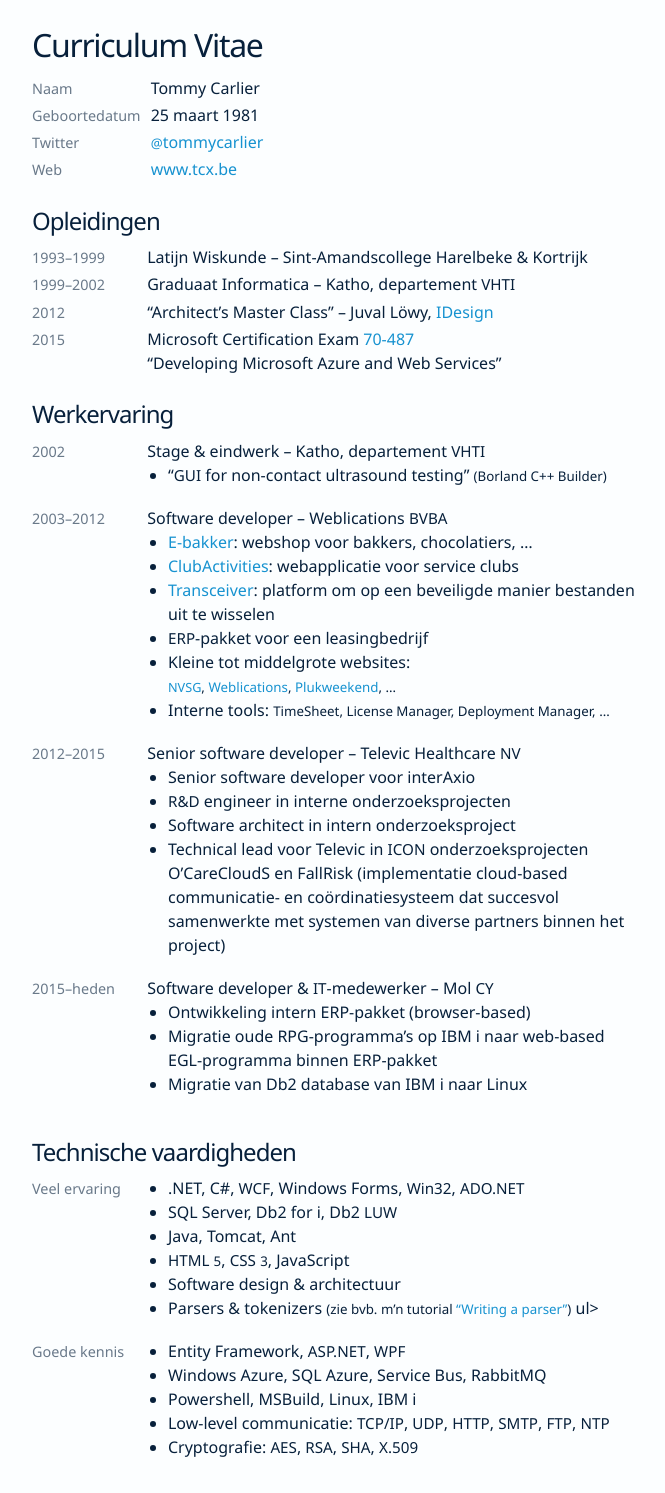
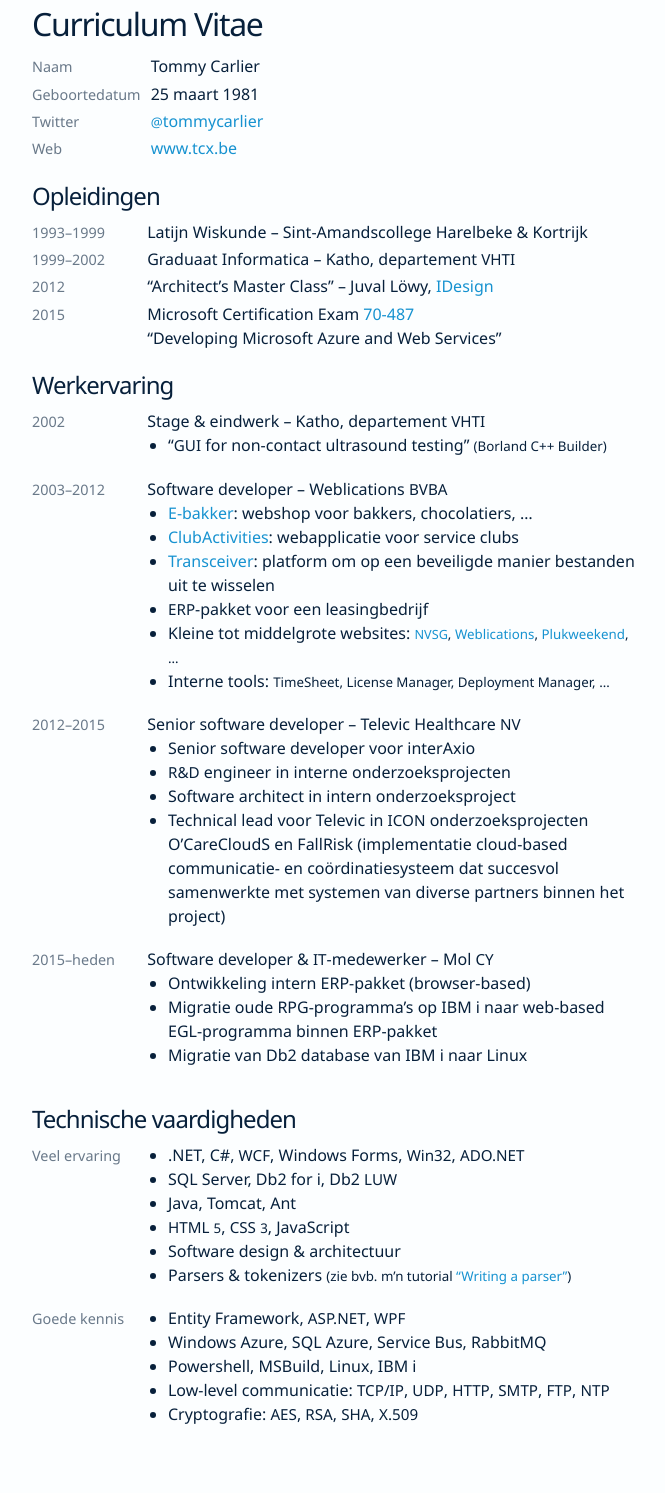
Before and after one commit to tommy-carlier/etc.tcx.be, a Jekyll site: the page built from cv/index.html, in a window 1280 px wide. Shown: the whole page, without its empty margins (304-969 px from the left). Built offline with Jekyll 4.4.1, drawn with Linux system fonts in a browser that asks for light colours; comment, search, counter and statistics services are not loaded; after the commit the page ends 1460 px from its top, so only the background shows below that.

Commit message:
Tweak layout

```diff
--- a/cv/index.html
+++ b/cv/index.html
@@ -35,7 +35,7 @@ th { min-width: 8em; }
     <li><a href="http://www.clubactivities.net/">ClubActivities</a>: webapplicatie voor service clubs
     <li><a href="http://www.transceiver.biz/">Transceiver</a>: platform om op een beveiligde manier bestanden uit te wisselen
     <li><abbr>ERP</abbr>-pakket voor een leasingbedrijf
-    <li>Kleine tot middelgrote websites:<br><small><abbr><a href="http://www.anah-nvsg.org/">NVSG</a></abbr>, <a href="http://www.weblications.be/">Weblications</a>, <a href="http://www.plukweekend.be/">Plukweekend</a>, …</small>
+    <li>Kleine tot middelgrote websites: <small><abbr><a href="http://www.anah-nvsg.org/">NVSG</a></abbr>, <a href="http://www.weblications.be/">Weblications</a>, <a href="http://www.plukweekend.be/">Plukweekend</a>, …</small>
     <li>Interne tools: <small>TimeSheet, License Manager, Deployment Manager, …</small>
   </ul></tr>
   <tr><th>2012–2015<td>Senior software developer – Televic Healthcare <abbr>NV</abbr><ul>
@@ -51,7 +51,7 @@ th { min-width: 8em; }
   </ul></tr>
 </table>
 
-<h2 class=pageBreakBefore>Technische vaardigheden</h2>
+<h2>Technische vaardigheden</h2>
 <table>
   <tr><th>Veel ervaring<td><ul>
     <li>.NET, C#, <abbr>WCF</abbr>, Windows Forms, <abbr>Win32</abbr>, <abbr>ADO.NET</abbr>
@@ -60,7 +60,7 @@ th { min-width: 8em; }
     <li><abbr>HTML</abbr> <small>5</small>, <abbr>CSS</abbr> <small>3</small>, JavaScript
     <li>Software design &amp; architectuur
     <li>Parsers &amp; tokenizers <small>(zie bvb. m’n tutorial <a href="https://go.tcx.be/parser">“Writing a parser”</a>)</small>
-    ul></tr>
+    </ul></tr>
   <th>Goede kennis<td><ul>
     <li>Entity Framework, <abbr>ASP.NET</abbr>, <abbr>WPF</abbr>
     <li>Windows Azure, SQL Azure, Service Bus, RabbitMQ
--- a/etc.scss
+++ b/etc.scss
@@ -26,7 +26,7 @@ a {
 h1, h2 {
   font-weight: normal;
   letter-spacing: -0.04em;
-  margin-bottom: 0;
+  margin: 0;
 }
 
 p { hyphens: auto; }
@@ -127,7 +127,7 @@ tbody th {
 
 @media print {
   html {
-    font-size: 10pt;
+    font-size: 9pt;
   }
 
   a, a:visited {
```
